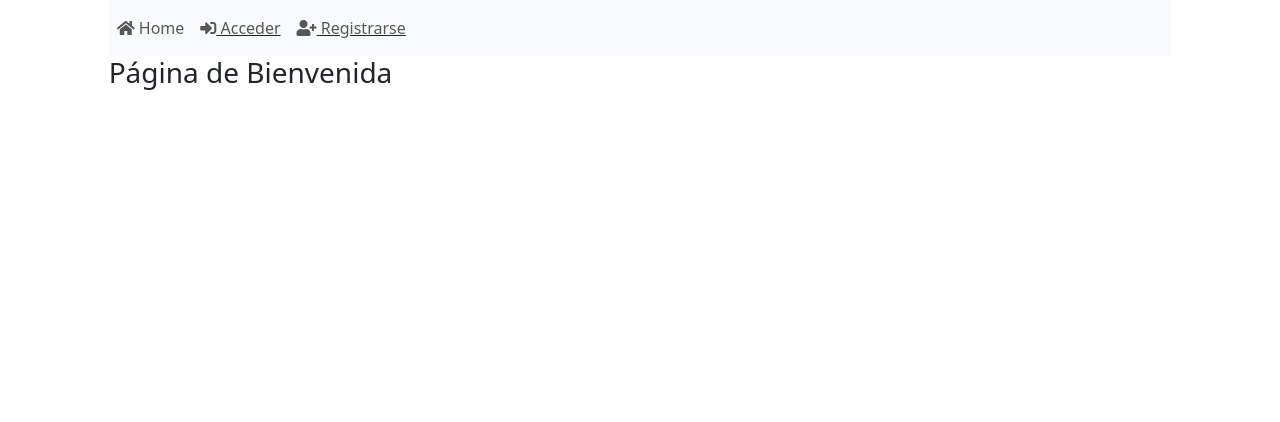
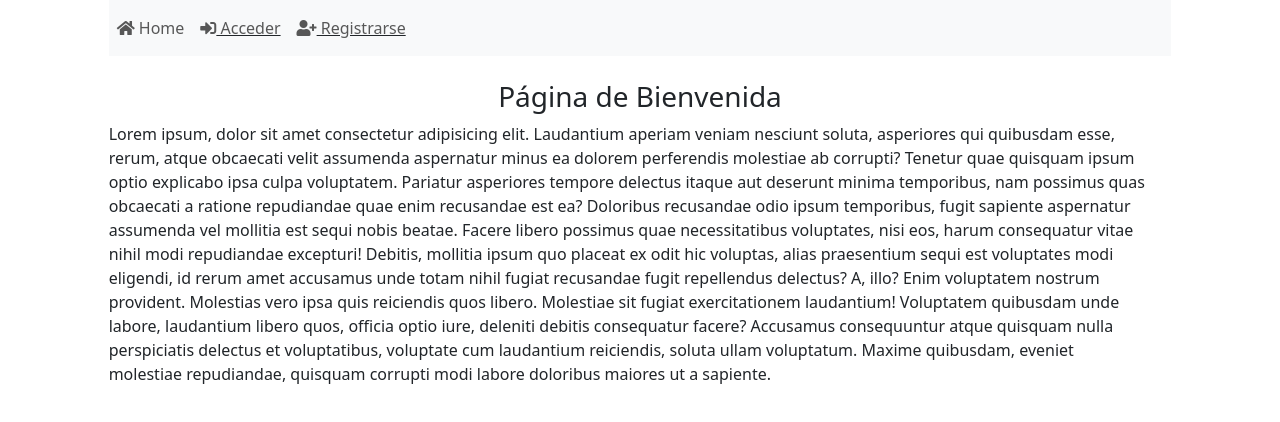
Before and after one commit to marcosjrs/Gestor_Tareas_Symfony_Angular, an Angular app in the folder angular/: page / in a window 1280 px wide. Shown: the top 422 px of the page. Built offline with nearby package versions, Linux system fonts and the light colour scheme.

Commit message:
Lorem ipsum en página default

```diff
--- a/angular/src/app/views/default.component.html
+++ b/angular/src/app/views/default.component.html
@@ -1 +1,12 @@
-<div> <h3>Página de Bienvenida</h3> </div>
+<div>
+    <h3 class="text-center mt-4">Página de Bienvenida</h3>
+    <div class="container">
+        <div class="row col-12">Lorem ipsum, dolor sit amet consectetur adipisicing elit. Laudantium aperiam veniam nesciunt soluta, asperiores qui quibusdam esse, rerum, atque obcaecati velit assumenda aspernatur minus ea dolorem perferendis molestiae ab corrupti?
+        Tenetur quae quisquam ipsum optio explicabo ipsa culpa voluptatem. Pariatur asperiores tempore delectus itaque aut deserunt minima temporibus, nam possimus quas obcaecati a ratione repudiandae quae enim recusandae est ea?
+        Doloribus recusandae odio ipsum temporibus, fugit sapiente aspernatur assumenda vel mollitia est sequi nobis beatae. Facere libero possimus quae necessitatibus voluptates, nisi eos, harum consequatur vitae nihil modi repudiandae excepturi!
+        Debitis, mollitia ipsum quo placeat ex odit hic voluptas, alias praesentium sequi est voluptates modi eligendi, id rerum amet accusamus unde totam nihil fugiat recusandae fugit repellendus delectus? A, illo?
+        Enim voluptatem nostrum provident. Molestias vero ipsa quis reiciendis quos libero. Molestiae sit fugiat exercitationem laudantium! Voluptatem quibusdam unde labore, laudantium libero quos, officia optio iure, deleniti debitis consequatur facere?
+        Accusamus consequuntur atque quisquam nulla perspiciatis delectus et voluptatibus, voluptate cum laudantium reiciendis, soluta ullam voluptatum. Maxime quibusdam, eveniet molestiae repudiandae, quisquam corrupti modi labore doloribus maiores ut a sapiente.</div>
+    </div>
+
+</div>
```
